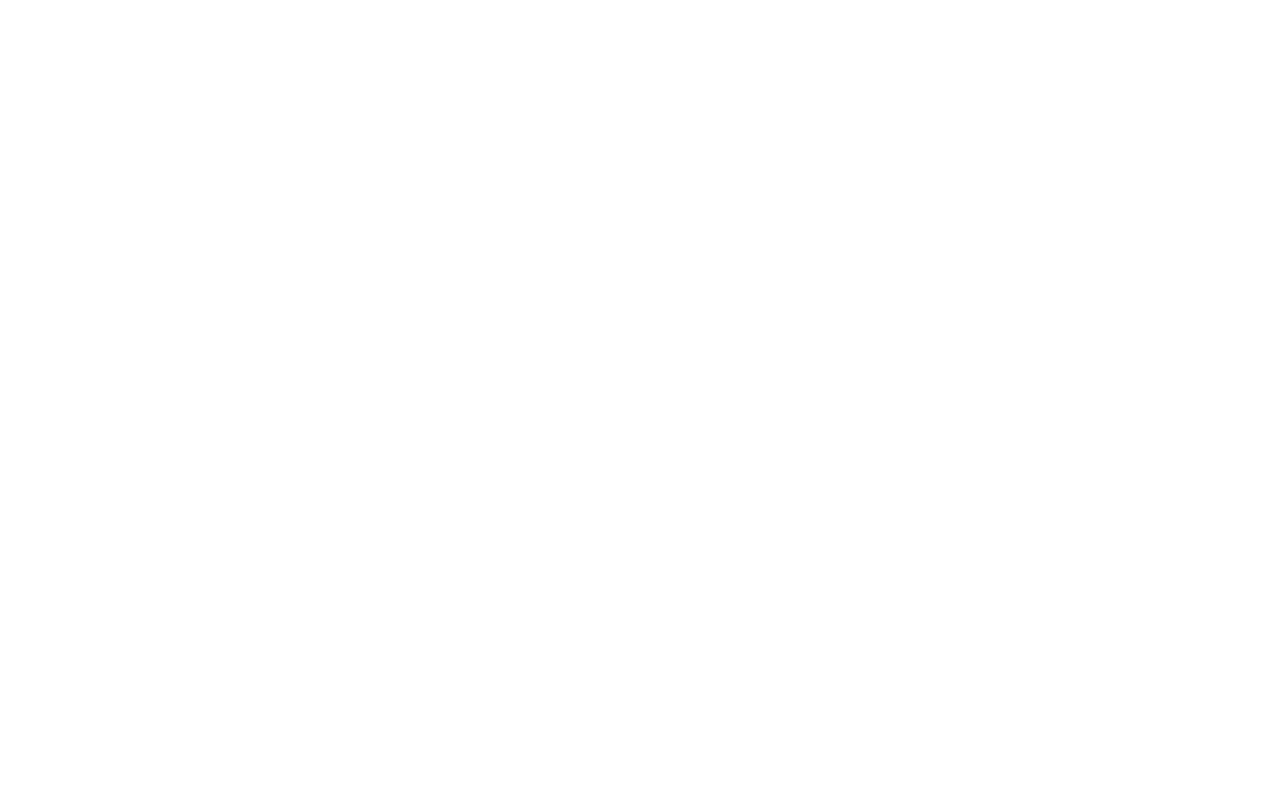
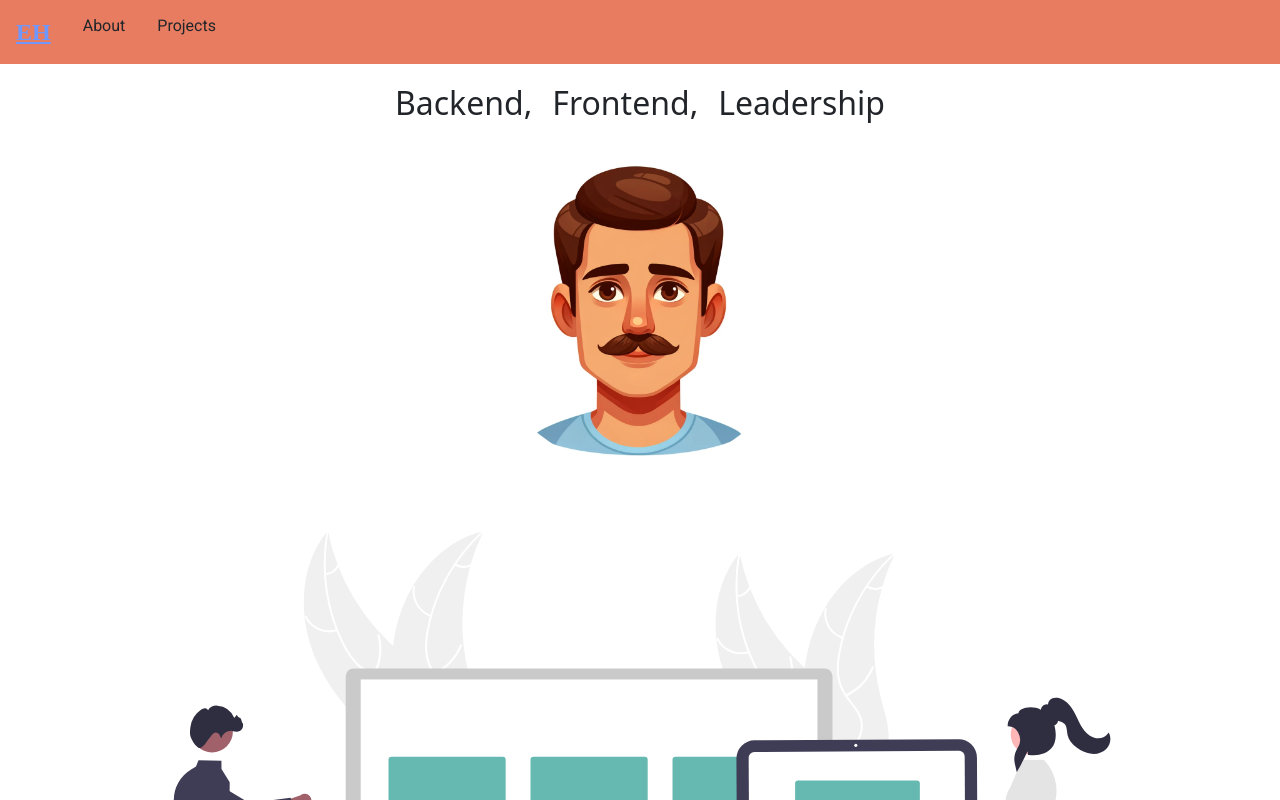
Before and after one commit to ethanjharrington012/portfolio, a React (Create React App) app: page / in a window 1280 px wide. Before the commit this address had no page. Shown: the top 800 px of the page. Built offline with nearby package versions, Linux system fonts and the light colour scheme.

Commit message:
add dep3

```diff
--- a/src/App.tsx
+++ b/src/App.tsx
@@ -2,6 +2,7 @@
 import logo from './logo.svg';
 import './App.css';
 import Navbar from './components/Navbar';
+import About from './pages/About';
 
 // Create a context for the dark mode state
 export const DarkModeContext = createContext({
--- a/src/index.tsx
+++ b/src/index.tsx
@@ -16,6 +16,7 @@
     <Router>
       <Routes>
         {/* Define your routes here */}
+        <Route path="/" element={<About />} />
         <Route path="/about" element={<About />} />
         <Route path='/projects' element={<Projects/>}/>
         {/* Add other routes as needed */}
```
